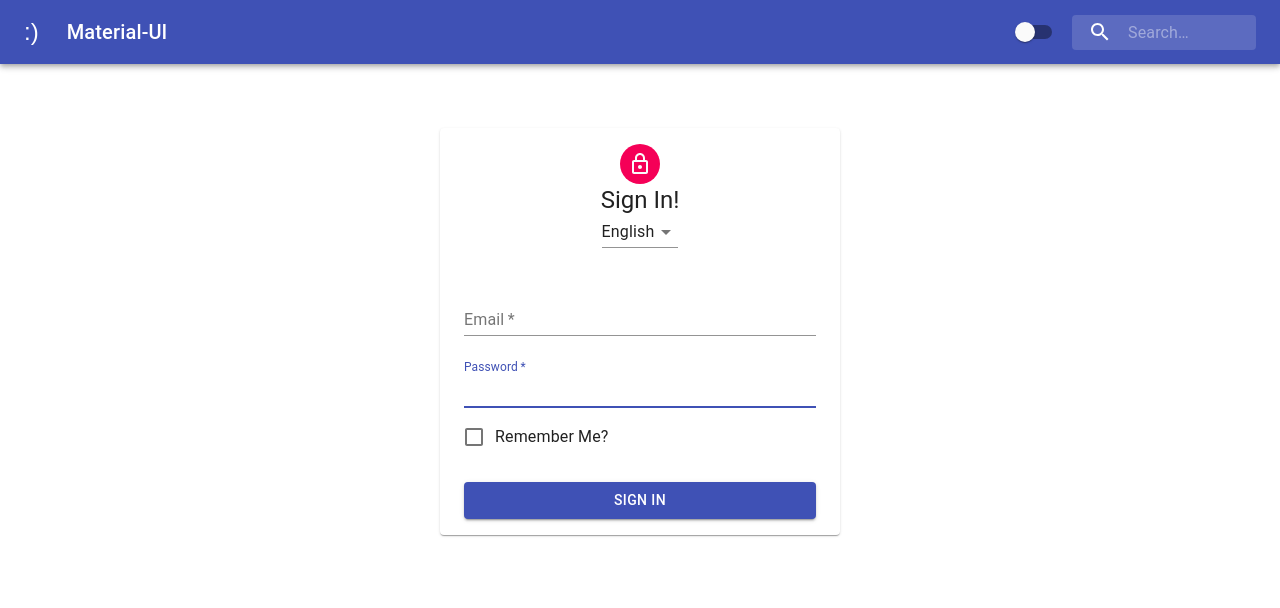
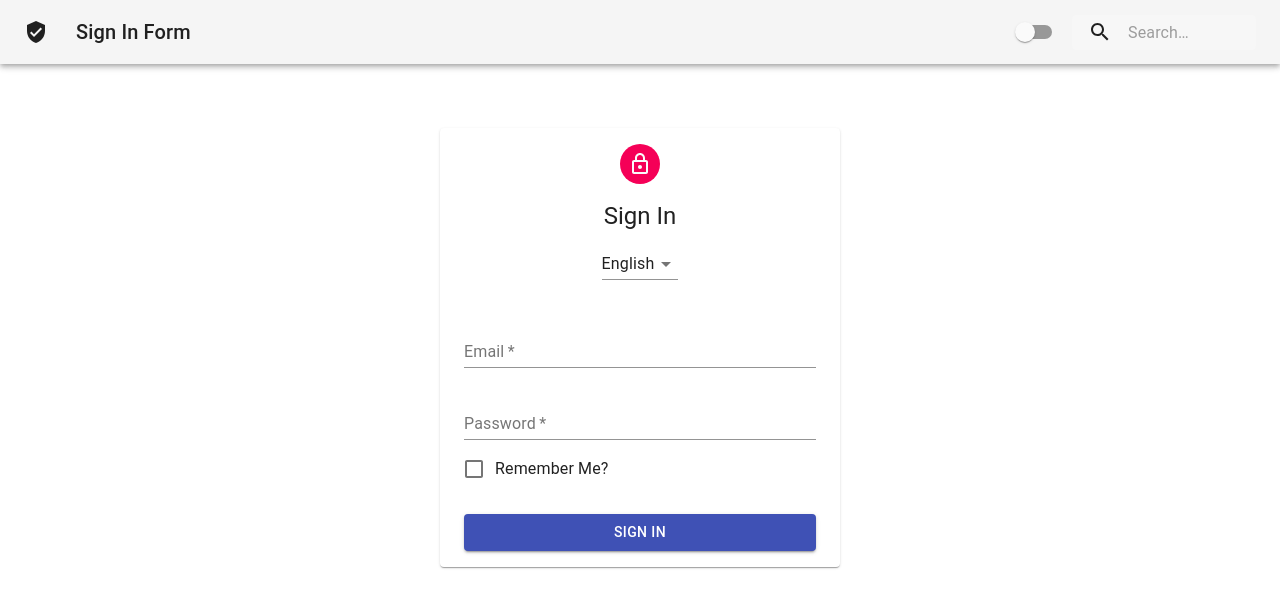
Before and after one commit to MoosaSaadat/context-practice, a React (Create React App) app: page / in a window 1280 px wide. Shown: the top 608 px of the page. Built offline with nearby package versions, Linux system fonts and the light colour scheme.

Commit message:
Integrated Context API

```diff
--- a/src/App.js
+++ b/src/App.js
@@ -2,13 +2,19 @@ import React from "react";
 import PageContent from "./PageContent";
 import Navbar from "./Navbar";
 import Form from "./Form";
+import { ThemeProvider } from "./contexts/ThemeContext";
+import { LanguageProvider } from "./contexts/LanguageContext";
 
 function App () {
 	return (
-		<PageContent>
-			<Navbar />
-			<Form />
-		</PageContent>
+		<ThemeProvider>
+			<PageContent>
+				<LanguageProvider>
+					<Navbar />
+					<Form />
+				</LanguageProvider>
+			</PageContent>
+		</ThemeProvider>
 	);
 }
 
--- a/src/Form.js
+++ b/src/Form.js
@@ -15,34 +15,65 @@ import {
 import LockOutlinedIcon from "@material-ui/icons/LockOutlined";
 import { withStyles } from "@material-ui/core/styles";
 import styles from "./styles/FormStyles";
+import { LanguageContext } from "./contexts/LanguageContext";
+
+const languageTranslation = {
+	english: {
+		signIn: "Sign In",
+		email: "Email",
+		pass: "Password",
+		rememberMe: "Remember Me?"
+	},
+	spanish: {
+		signIn: "Registrarse",
+		email: "Email",
+		pass: "Contraseña",
+		rememberMe: "Recuérdame?"
+	},
+	french: {
+		signIn: "Se connecter",
+		email: "Email",
+		pass: "Mot de passe",
+		rememberMe: "Souviens-toi de moi?"
+	}
+};
 
 class Form extends Component {
+	static contextType = LanguageContext;
 	render () {
 		const { classes } = this.props;
+		const { language, changeLanguage } = this.context;
+		console.log(language);
 		return (
 			<main className={classes.main}>
 				<Paper className={classes.paper}>
 					<Avatar className={classes.avatar}>
 						<LockOutlinedIcon />
 					</Avatar>
-					<Typography variant="h5">Sign In!</Typography>
-					<Select value="english">
+					<Typography variant="h5" className={classes.typo}>
+						{languageTranslation[language].signIn}
+					</Typography>
+					<Select value={language} onChange={changeLanguage}>
 						<MenuItem value="english">English</MenuItem>
 						<MenuItem value="french">French</MenuItem>
 						<MenuItem value="spanish">Spanish</MenuItem>
 					</Select>
 					<form className={classes.form}>
 						<FormControl margin="normal" required fullWidth>
-							<InputLabel htmlFor="email">Email</InputLabel>
-							<Input id="email" name="email" autoFocus />
+							<InputLabel htmlFor="email">
+								{languageTranslation[language].email}
+							</InputLabel>
+							<Input id="email" name="email" />
 						</FormControl>
 						<FormControl margin="normal" required fullWidth>
-							<InputLabel htmlFor="password">Password</InputLabel>
-							<Input id="password" name="password" autoFocus />
+							<InputLabel htmlFor="password">
+								{languageTranslation[language].pass}
+							</InputLabel>
+							<Input id="password" name="password" />
 						</FormControl>
 						<FormControlLabel
 							control={<Checkbox color="primary" />}
-							label="Remember Me?"
+							label={languageTranslation[language].rememberMe}
 						/>
 						<Button
 							variant="contained"
@@ -50,7 +81,7 @@ class Form extends Component {
 							type="submit"
 							color="primary"
 							className={classes.submit}>
-							Sign In
+							{languageTranslation[language].signIn}
 						</Button>
 					</form>
 				</Paper>
--- a/src/Navbar.js
+++ b/src/Navbar.js
@@ -6,27 +6,37 @@ import Typography from "@material-ui/core/Typography";
 import InputBase from "@material-ui/core/InputBase";
 import Switch from "@material-ui/core/Switch";
 import SearchIcon from "@material-ui/icons/Search";
+import VerifiedUserIcon from "@material-ui/icons/VerifiedUser";
 import { withStyles } from "@material-ui/core/styles";
+import { ThemeContext } from "./contexts/ThemeContext";
+import { withLanguageContext } from "./contexts/LanguageContext";
 import styles from "./styles/NavbarStyles";
 
 class Navbar extends Component {
+	static contextType = ThemeContext;
 	render () {
-		const { classes } = this.props;
+		const { classes, languageContext } = this.props;
+		const { toggleTheme, isDarkMode } = this.context;
+		const languageTranslation = {
+			english: "Sign In Form",
+			french: "Formulaire de connexion",
+			spanish: "Formulario de registro"
+		};
 		return (
 			<div className={classes.root}>
-				<AppBar position="static">
+				<AppBar position="static" color={isDarkMode ? "primary" : "default"}>
 					<Toolbar>
 						<IconButton
 							edge="start"
 							className={classes.menuButton}
 							color="inherit"
 							aria-label="Current Language">
-							<span>:)</span>
+							<VerifiedUserIcon />
 						</IconButton>
 						<Typography className={classes.title} variant="h6" noWrap>
-							Material-UI
+							{languageTranslation[languageContext.language]}
 						</Typography>
-						<Switch />
+						<Switch onChange={toggleTheme} />
 						<div className={classes.search}>
 							<div className={classes.searchIcon}>
 								<SearchIcon />
@@ -47,4 +57,4 @@ class Navbar extends Component {
 	}
 }
 
-export default withStyles(styles)(Navbar);
+export default withLanguageContext(withStyles(styles)(Navbar));
--- a/src/PageContent.js
+++ b/src/PageContent.js
@@ -1,18 +1,17 @@
 import React, { Component } from "react";
-import { withStyles } from "@material-ui/core/styles";
-
-const styles = {
-	root: {
-		backgroundColor: "white",
-		width: "100vw",
-		height: "100vh"
-	}
-};
+import { ThemeContext } from "./contexts/ThemeContext";
 
 class PageContent extends Component {
+	static contextType = ThemeContext;
 	render () {
-		return <div className={this.props.classes.root}>{this.props.children}</div>;
+		const { isDarkMode } = this.context;
+		const styles = {
+			backgroundColor: isDarkMode ? "black" : "white",
+			width: "100vw",
+			height: "100vh"
+		};
+		return <div style={styles}>{this.props.children}</div>;
 	}
 }
 
-export default withStyles(styles)(PageContent);
+export default PageContent;
--- /dev/null
+++ b/src/contexts/LanguageContext.js
@@ -0,0 +1,29 @@
+import React, { Component, createContext } from "react";
+
+const LanguageContext = createContext();
+
+class LanguageProvider extends Component {
+	constructor (props) {
+		super(props);
+		this.state = { language: "english" };
+		this.changeLanguage = this.changeLanguage.bind(this);
+	}
+	changeLanguage (e) {
+		this.setState({ language: e.target.value });
+	}
+	render () {
+		return (
+			<LanguageContext.Provider
+				value={{ ...this.state, changeLanguage: this.changeLanguage }}>
+				{this.props.children}
+			</LanguageContext.Provider>
+		);
+	}
+}
+
+const withLanguageContext = (Component) => (props) => (
+	<LanguageContext.Consumer>
+		{(value) => <Component languageContext={value} {...props} />}
+	</LanguageContext.Consumer>
+);
+export { LanguageContext, LanguageProvider, withLanguageContext };
--- /dev/null
+++ b/src/contexts/ThemeContext.js
@@ -0,0 +1,24 @@
+import React, { Component, createContext } from "react";
+
+const ThemeContext = createContext();
+
+class ThemeProvider extends Component {
+	constructor (props) {
+		super(props);
+		this.state = { isDarkMode: false };
+		this.toggleTheme = this.toggleTheme.bind(this);
+	}
+	toggleTheme () {
+		this.setState((prevState) => ({ isDarkMode: !prevState.isDarkMode }));
+	}
+	render () {
+		return (
+			<ThemeContext.Provider
+				value={{ ...this.state, toggleTheme: this.toggleTheme }}>
+				{this.props.children}
+			</ThemeContext.Provider>
+		);
+	}
+}
+
+export { ThemeContext, ThemeProvider };
--- a/src/styles/FormStyles.js
+++ b/src/styles/FormStyles.js
@@ -17,6 +17,10 @@ export default (theme) => ({
 		alignItems: "center",
 		padding: `${theme.spacing(2)}px ${theme.spacing(3)}px`
 	},
+	typo: {
+		marginTop: theme.spacing(2),
+		marginBottom: theme.spacing(2)
+	},
 	avatar: {
 		margin: theme.spacing(0),
 		backgroundColor: theme.palette.secondary.main
```
